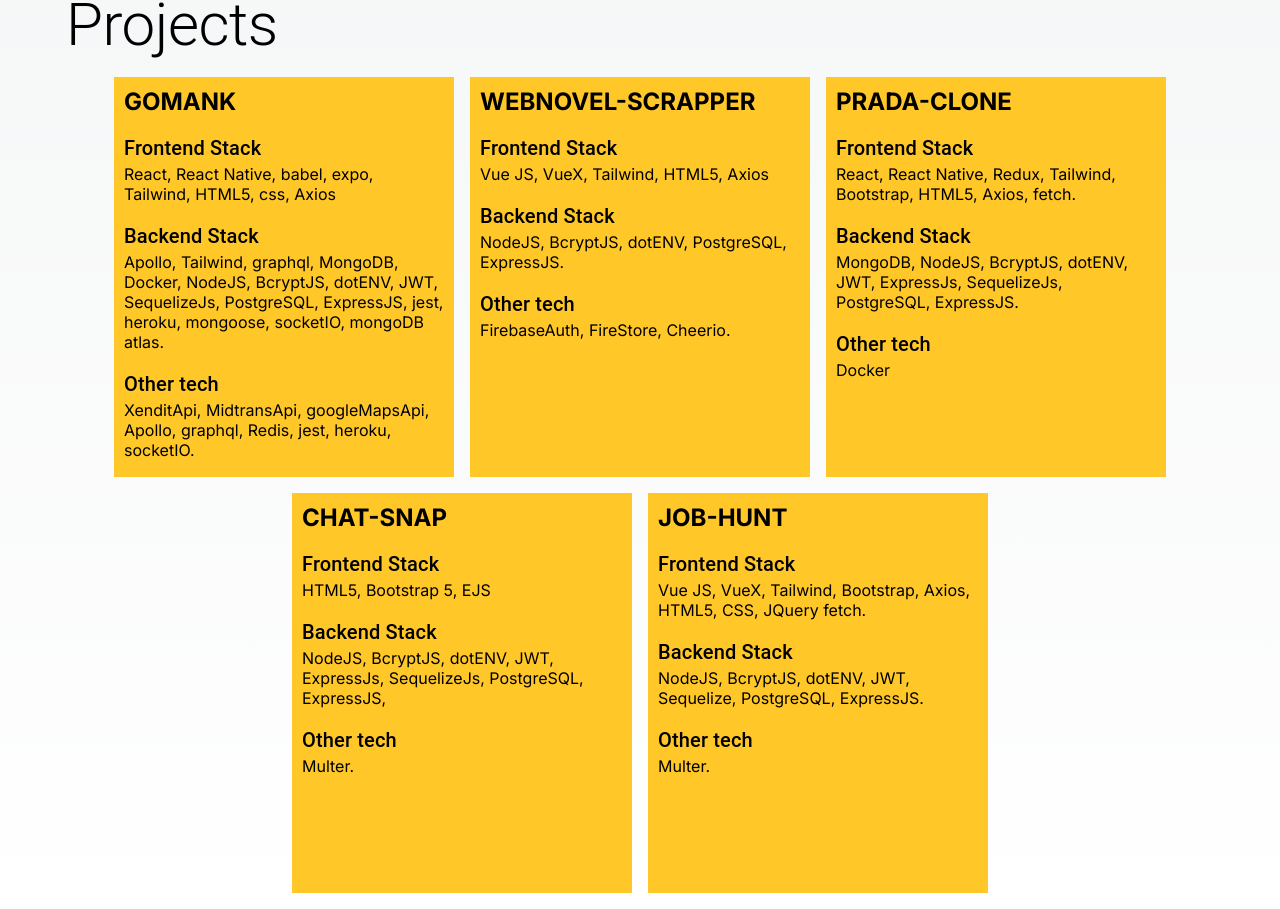
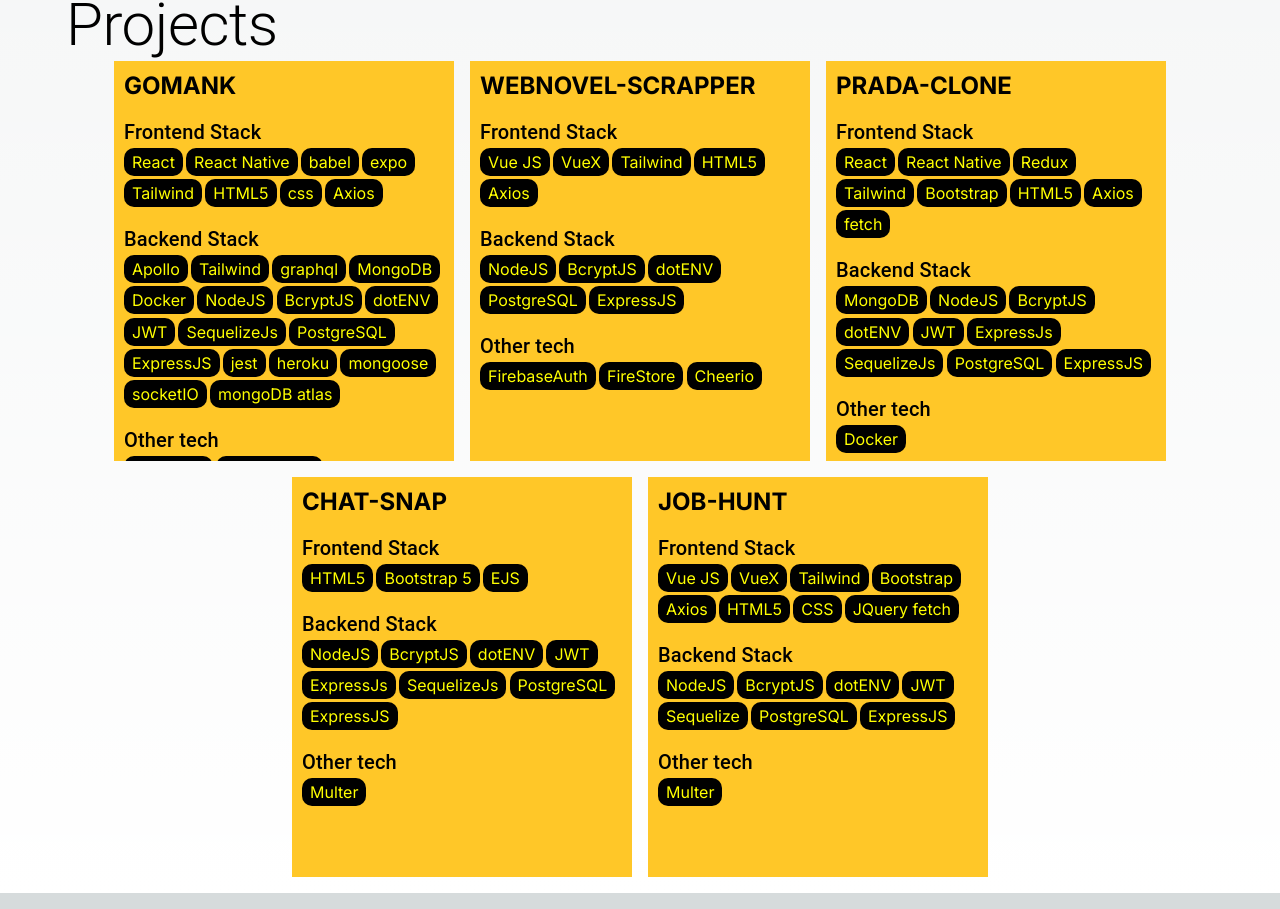
Before and after one commit to dzulfiqarzaky/portofolio, a Next.js app: page / in a window 1280 px wide. Shown: the part 3259-4168 px from the top of the page. Built offline with nearby package versions, Linux system fonts and the light colour scheme.

Commit message:
add react swipeable, add interaction to swipe the cards

```diff
--- a/package.json
+++ b/package.json
@@ -23,6 +23,7 @@
     "react-dom": "18.2.0",
     "react-icons": "^4.10.1",
     "react-intersection-observer": "^9.5.2",
+    "react-swipeable": "^7.0.1",
     "react-tilt": "^1.0.2",
     "react-use-scroll-snap": "^0.0.4",
     "react-vertical-timeline-component": "^3.6.0",
--- a/src/app/globals.css
+++ b/src/app/globals.css
@@ -113,7 +113,7 @@ body {
 a {
   color: inherit;
   text-decoration: none;
-  cursor: none;
+  /* cursor: none;x */
 }
 
 @media (prefers-color-scheme: dark) {
--- a/src/components/Projects.tsx
+++ b/src/components/Projects.tsx
@@ -1,9 +1,10 @@
-import React, { useState } from 'react';
+import React, { useState, useRef, useEffect } from 'react';
 import Masonry from '@mui/lab/Masonry';
 import Box from '@mui/material/Box';
 import Typography from '@mui/material/Typography';
 import styled from 'styled-components';
-import {Spacer} from './style';
+import { useSwipeable } from 'react-swipeable';
+import { Spacer } from './style';
 
 interface TechnologyInterface {
   title: string;
@@ -28,9 +29,11 @@ const MainContainer = styled.div`
   width: 340px;
   height: 400px;
   background: none;
-`
+`;
+
 const CardWrapper = styled.div`
   background: yellow;
+  user-select: none;
   color: black;
   background: none;
   /* position: relative; */
@@ -39,10 +42,11 @@ const CardWrapper = styled.div`
   width: 100%;
   height: 100%;
   transform-style: preserve-3d;
-  transition: all 1.5s ease; /* Updated transition duration */
+  transition: transform 0.3s ease;
   background: #ffc728;
   color: #000;
-  &:hover {
+
+  &.swiped {
     transform: rotateY(180deg);
   }
 `;
@@ -78,56 +82,157 @@ const BackCardContent = styled(CardContent)`
 `;
 
 const Projects = ({ projects }: { projects: ProjectInterface[] }) => {
+  const [swipedIndex, setSwipedIndex] = useState<{index: number; swiped: boolean}[]>([]);
+  const [swiped, setSwiped] = useState(true)
+  const [choosenIndex, setChoosenIndex] = useState(null)
+  const touchStartX = useRef<number | null>(null);
+  const touchMoveX = useRef<number | null>(null);
+
+  const swipeFn = (index) => {
+    if (swipedIndex.length === 0) {
+      setSwipedIndex([{ index, swiped: true }]);
+    } else {
+      setSwipedIndex((prev) => {
+        const found = prev.findIndex((swiped) => swiped.index === index);
+        console.log(found);
+        if (found !== -1) {
+          const updatedSwipedIndex = [...prev];
+          updatedSwipedIndex[found].swiped = !updatedSwipedIndex[found].swiped;
+          return updatedSwipedIndex;
+        } else {
+          return [...prev, { index, swiped: true }];
+        }
+      });
+    }
+  };
 
 
+  const handleTouchStart = (index: number, event: React.TouchEvent<HTMLDivElement>) => {
+    touchStartX.current = event.touches[0].clientX;
+    if (deltaX > 10) {
+      swipeFn(index)
+      } else if (deltaX < -10) {
+        swipeFn(index)
+      }
+  };
+
+  const handleTouchMove = (index: number, event: React.TouchEvent<HTMLDivElement>) => {
+    if (!touchStartX.current) return;
+    touchMoveX.current = event.touches[0].clientX;
+    if (deltaX > 10) {
+        swipeFn(index)
+      } else if (deltaX < -10) {
+        swipeFn(index)
+      }
+  };
+
+  const handleMouseDown = (index: number, event: React.MouseEvent<HTMLDivElement>) => {
+    touchStartX.current = event.clientX;
+    setChoosenIndex(index)
+  };
+
+  const handleMouseMove = (index: number, event: React.MouseEvent<HTMLDivElement>) => {
+    if (!touchStartX.current) return;
+    touchMoveX.current = event.clientX;
+  };
+
+  const handleMouseUp = () => {
+    if (!touchStartX.current || !touchMoveX.current) {
+      touchStartX.current = null;
+      touchMoveX.current = null;
+      return;
+    }
+
+    const deltaX = touchMoveX.current - touchStartX.current;
+    if (deltaX > 10) {
+        swipeFn(choosenIndex)
+    } else if (deltaX < -10) {
+        swipeFn(choosenIndex)
+    }
+
+    touchStartX.current = null;
+    touchMoveX.current = null;
+  };
+
+  const handlers = useSwipeable({
+    onSwipedRight: () => {
+        swipeFn(index)
+    },
+    onSwipedLeft: () => {
+        swipeFn(index)
+    },
+    preventDefaultTouchmoveEvent: true,
+  });
+
   return (
-    <Box sx={{ pt: 4 }}>
+    <Box sx={{ pt: 4 }}
+    onMouseUp={handleMouseUp}
+    >
       <Typography variant="h2">Projects</Typography>
-      <Spacer />
-      <div style={{
-        display: "flex",
-        gap: "1rem",
-        alignItems: "center",
-        flexWrap: "wrap",
-        justifyContent: "center"
-      }}>
-
+      <div
+        style={{
+          display: 'flex',
+          gap: '1rem',
+          alignItems: 'center',
+          flexWrap: 'wrap',
+          justifyContent: 'center',
+        }}
+      >
         {projects.map((project, index) => (
-            <MainContainer
-            key={index}
+          <MainContainer key={index}>
+            <CardWrapper
+              className={swipedIndex?.filter(swiped => swiped?.index === index) && swipedIndex?.filter(swiped => swiped?.index === index)[0]?.swiped ? 'swiped' : ''}
+              onTouchStart={(event) => handleTouchStart(index, event)}
+              onTouchMove={(event) => handleTouchMove(index, event)}
+              onMouseDown={(event) => handleMouseDown(index, event)}
+              onMouseMove={(event) => handleMouseMove(index, event)}
+              onMouseUp={handleMouseUp}
+              {...handlers}
             >
-                <CardWrapper
-                >
-                    <CardContent>
+              <CardContent style={{ overflow: 'auto' }}>
                 <CardTitle>{project.title}</CardTitle>
                 {project.tech.map((tech, techIndex) => (
                   <React.Fragment key={techIndex}>
                     <Spacer />
                     <Typography variant="h6">{tech.title}</Typography>
-                                <p>{tech.description}</p>
+                    <div
+                      style={{
+                        display: 'flex',
+                        gap: '.2rem',
+                        flexWrap: 'wrap',
+                      }}
+                    >
+                      {tech.description.split(',').map((tec) => (
+                        <div
+                          style={{
+                            background: 'black',
+                            color: 'yellow',
+                            padding: '4px 8px',
+                            borderRadius: '10px',
+                          }}
+                          key={tec}
+                        >
+                            {tec}
+                        </div>
+                      ))}
+                    </div>
                   </React.Fragment>
                 ))}
-
               </CardContent>
               <BackCardContent>
                 <CardTitle>{project.title}</CardTitle>
                 <Spacer />
                 <p>{project.description}</p>
                 <Spacer />
-                        <div style={{
-                            display: 'flex',
-                            flexDirection: "column"
-                        }}>
+                <div style={{ display: 'flex', flexDirection: 'column' }}>
                   {project.link.map((link, linkIndex) => (
                     <a href={link.url} target="_blank" rel="noopener noreferrer" key={linkIndex}>
                       {link.title}
                     </a>
                   ))}
                 </div>
-
               </BackCardContent>
             </CardWrapper>
-
           </MainContainer>
         ))}
       </div>
--- a/src/constants/index.js
+++ b/src/constants/index.js
@@ -93,11 +93,11 @@ const projects = [
             },
             {
                 title: "Backend Stack",
-                description: "Apollo, Tailwind, graphql, MongoDB, Docker, NodeJS, BcryptJS, dotENV, JWT, SequelizeJs, PostgreSQL, ExpressJS, jest, heroku, mongoose, socketIO, mongoDB atlas.",
+                description: "Apollo, Tailwind, graphql, MongoDB, Docker, NodeJS, BcryptJS, dotENV, JWT, SequelizeJs, PostgreSQL, ExpressJS, jest, heroku, mongoose, socketIO, mongoDB atlas",
             },
             {
                 title: "Other tech",
-                description: " XenditApi, MidtransApi, googleMapsApi, Apollo, graphql, Redis, jest, heroku, socketIO."
+                description: " XenditApi, MidtransApi, googleMapsApi, Apollo, graphql, Redis, jest, heroku, socketIO"
             }
         ],
         link: [{
@@ -115,11 +115,11 @@ const projects = [
             },
             {
                 title: "Backend Stack",
-                description: "NodeJS, BcryptJS, dotENV, PostgreSQL, ExpressJS."
+                description: "NodeJS, BcryptJS, dotENV, PostgreSQL, ExpressJS"
             },
             {
                 title: "Other tech",
-                description: "FirebaseAuth, FireStore, Cheerio."
+                description: "FirebaseAuth, FireStore, Cheerio"
             }
         ],
         link: [
@@ -144,11 +144,11 @@ const projects = [
         tech: [
             {
                 title: "Frontend Stack",
-                description: "React, React Native, Redux, Tailwind, Bootstrap, HTML5, Axios, fetch."
+                description: "React, React Native, Redux, Tailwind, Bootstrap, HTML5, Axios, fetch"
             },
             {
                 title: "Backend Stack",
-                description: "MongoDB, NodeJS, BcryptJS, dotENV, JWT, ExpressJs, SequelizeJs, PostgreSQL, ExpressJS."
+                description: "MongoDB, NodeJS, BcryptJS, dotENV, JWT, ExpressJs, SequelizeJs, PostgreSQL, ExpressJS"
             },
             {
                 title: "Other tech",
@@ -181,11 +181,11 @@ const projects = [
             },
             {
                 title: "Backend Stack",
-                description: "NodeJS, BcryptJS, dotENV, JWT, ExpressJs, SequelizeJs, PostgreSQL, ExpressJS,"
+                description: "NodeJS, BcryptJS, dotENV, JWT, ExpressJs, SequelizeJs, PostgreSQL, ExpressJS"
             },
             {
                 title: "Other tech",
-                description: " Multer."
+                description: " Multer"
             }
         ],
         link: [
@@ -202,15 +202,15 @@ const projects = [
         tech: [
             {
                 title: "Frontend Stack",
-                description: "Vue JS, VueX, Tailwind, Bootstrap, Axios, HTML5, CSS, JQuery fetch."
+                description: "Vue JS, VueX, Tailwind, Bootstrap, Axios, HTML5, CSS, JQuery fetch"
             },
             {
                 title: "Backend Stack",
-                description: "NodeJS, BcryptJS, dotENV, JWT, Sequelize, PostgreSQL, ExpressJS."
+                description: "NodeJS, BcryptJS, dotENV, JWT, Sequelize, PostgreSQL, ExpressJS"
             },
             {
                 title: "Other tech",
-                description: " Multer."
+                description: " Multer"
             }
         ],
         link: [
```
Also changed, not shown: 1 other file (tests, documents, lock files or other folders). Lines whose indentation alone changed are shown as unchanged.
